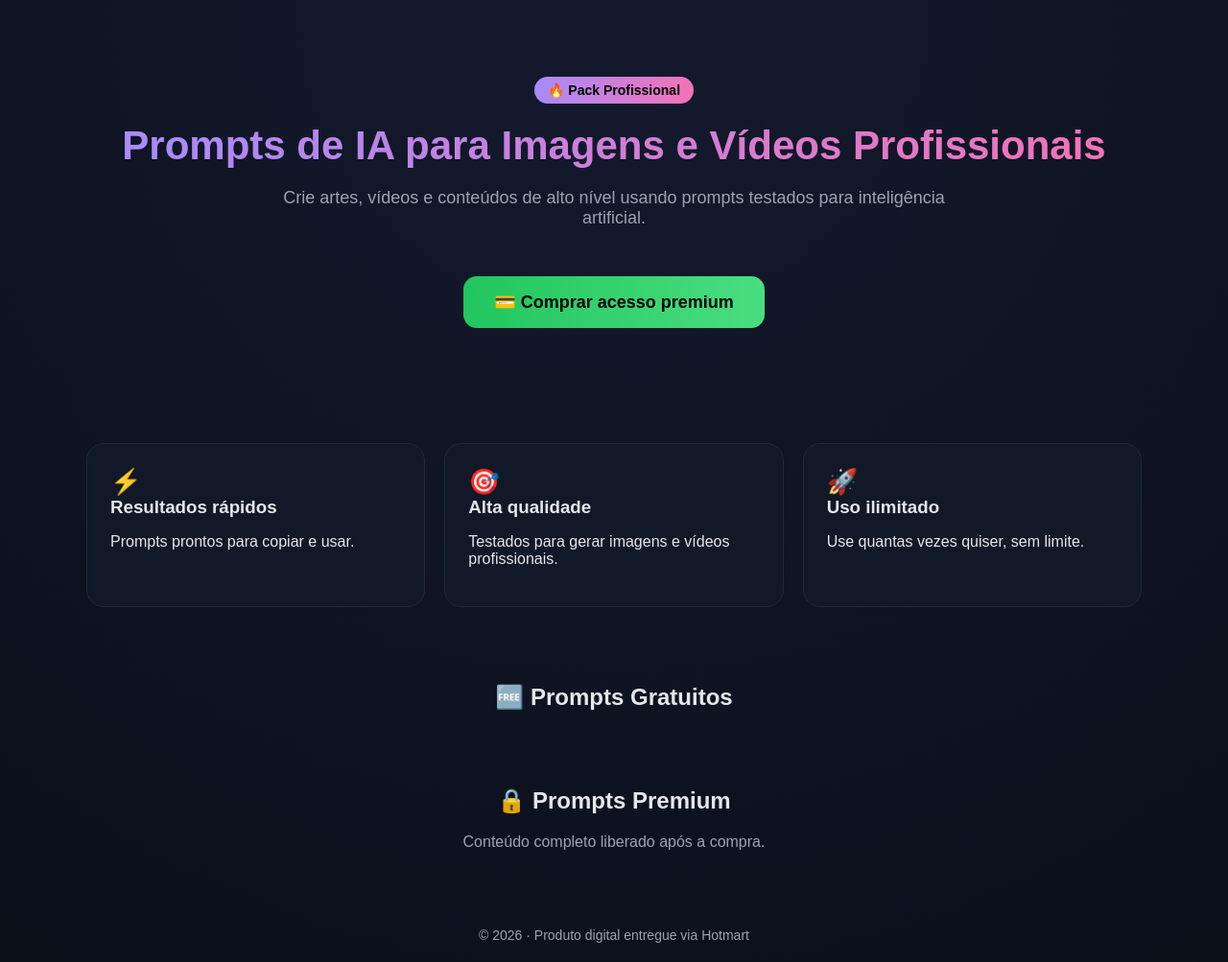
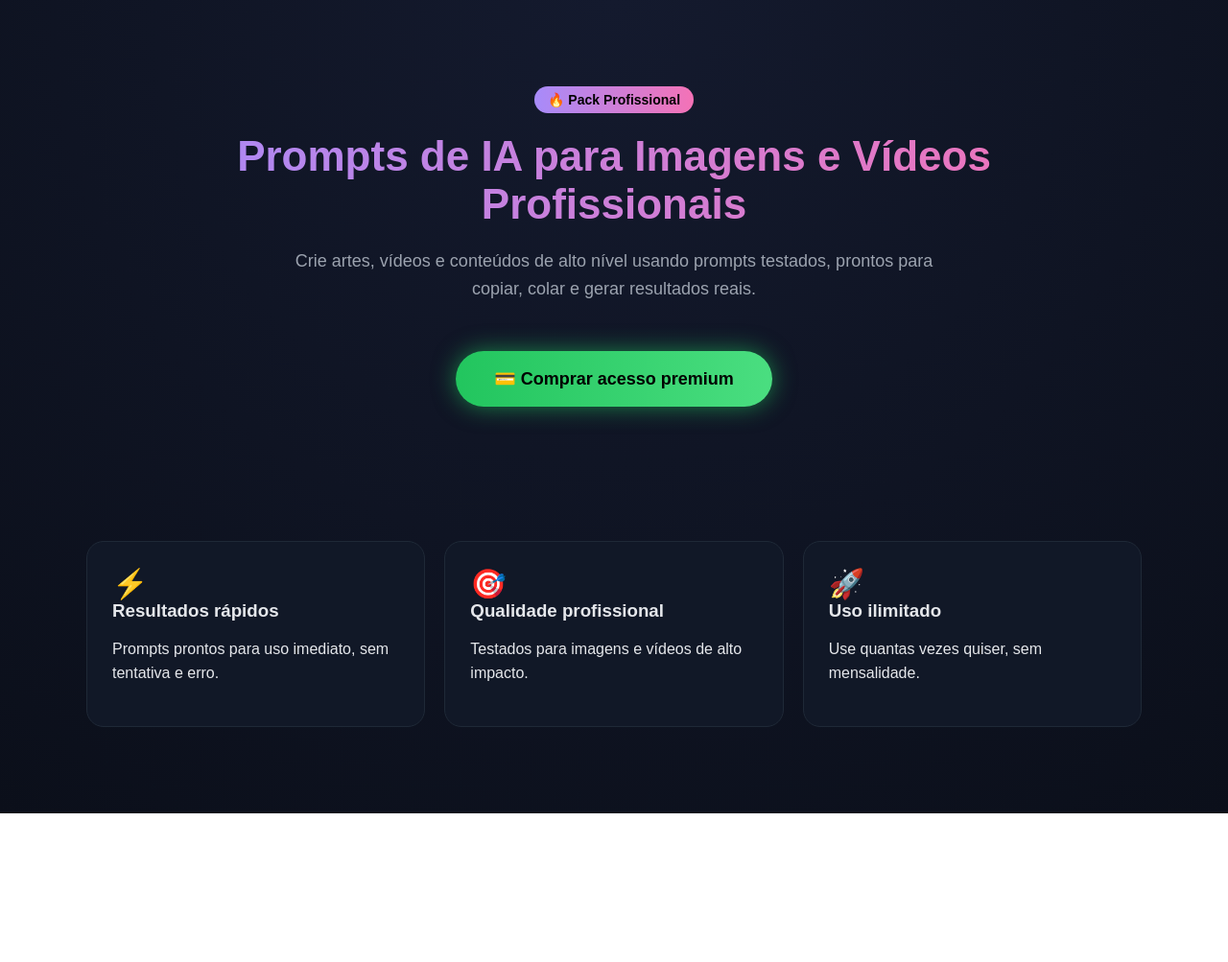
Before and after one commit to NettoPenido/pack-prompts-ia-site, a plain HTML site: page index.html in a window 1280 px wide. Shown: the whole page at 96% size. After the commit the page ends 848 px from the top, so only its background shows below. Drawn offline with Linux system fonts and the light colour scheme; no server answers.

Commit message:
Atualização completa do site

```diff
--- a/index.html
+++ b/index.html
@@ -2,7 +2,7 @@
 <html lang="pt-BR">
 <head>
   <meta charset="UTF-8" />
-  <title>Pack de Prompts IA</title>
+  <title>Pack de Prompts IA Profissionais</title>
   <meta name="viewport" content="width=device-width, initial-scale=1.0">
 
   <style>
@@ -32,6 +32,10 @@
       margin: 0 0 10px;
     }
 
+    p {
+      line-height: 1.6;
+    }
+
     a {
       text-decoration: none;
     }
@@ -44,7 +48,7 @@
     /* HERO */
     .hero {
       text-align: center;
-      padding: 60px 20px;
+      padding: 70px 20px;
     }
 
     .badge {
@@ -59,7 +63,7 @@
     }
 
     .hero h1 {
-      font-size: 42px;
+      font-size: 44px;
       background: linear-gradient(90deg, var(--lilas), var(--rosa));
       -webkit-background-clip: text;
       -webkit-text-fill-color: transparent;
@@ -68,19 +72,26 @@
     .hero p {
       color: var(--cinza);
       font-size: 18px;
-      max-width: 700px;
+      max-width: 720px;
       margin: 20px auto;
     }
 
     .cta {
       display: inline-block;
       margin-top: 30px;
-      padding: 16px 32px;
+      padding: 18px 40px;
       background: linear-gradient(90deg, var(--verde), #4ade80);
       color: #000;
       font-weight: bold;
-      border-radius: 14px;
+      border-radius: 50px;
       font-size: 18px;
+      box-shadow: 0 0 25px rgba(34,197,94,0.6);
+      transition: transform .2s ease, box-shadow .2s ease;
+    }
+
+    .cta:hover {
+      transform: scale(1.05);
+      box-shadow: 0 0 40px rgba(34,197,94,0.9);
     }
 
     /* BENEFÍCIOS */
@@ -88,23 +99,23 @@
       display: grid;
       grid-template-columns: repeat(auto-fit, minmax(240px, 1fr));
       gap: 20px;
-      margin: 60px 0;
+      margin: 70px 0;
     }
 
     .card {
       background: var(--card);
-      padding: 24px;
+      padding: 26px;
       border-radius: 18px;
       border: 1px solid #1f2937;
     }
 
     .card span {
-      font-size: 26px;
+      font-size: 30px;
     }
 
     /* PROMPTS */
     .section-title {
-      margin-top: 80px;
+      margin-top: 90px;
       margin-bottom: 20px;
       text-align: center;
     }
@@ -118,12 +129,12 @@
     }
 
     .prompt.pago {
-      opacity: 0.4;
+      opacity: 0.45;
     }
 
     footer {
       text-align: center;
-      margin-top: 80px;
+      margin-top: 90px;
       color: var(--cinza);
       font-size: 14px;
     }
@@ -138,8 +149,8 @@
       <div class="badge">🔥 Pack Profissional</div>
       <h1>Prompts de IA para Imagens e Vídeos Profissionais</h1>
       <p>
-        Crie artes, vídeos e conteúdos de alto nível usando prompts testados
-        para inteligência artificial.
+        Crie artes, vídeos e conteúdos de alto nível usando prompts testados,
+        prontos para copiar, colar e gerar resultados reais.
       </p>
 
       <a
@@ -156,71 +167,16 @@
       <div class="card">
         <span>⚡</span>
         <h3>Resultados rápidos</h3>
-        <p>Prompts prontos para copiar e usar.</p>
+        <p>Prompts prontos para uso imediato, sem tentativa e erro.</p>
       </div>
       <div class="card">
         <span>🎯</span>
-        <h3>Alta qualidade</h3>
-        <p>Testados para gerar imagens e vídeos profissionais.</p>
+        <h3>Qualidade profissional</h3>
+        <p>Testados para imagens e vídeos de alto impacto.</p>
       </div>
       <div class="card">
         <span>🚀</span>
         <h3>Uso ilimitado</h3>
-        <p>Use quantas vezes quiser, sem limite.</p>
+        <p>Use quantas vezes quiser, sem mensalidade.</p>
       </div>
     </div>
-
-    <!-- GRATUITOS -->
-    <h2 class="section-title">🆓 Prompts Gratuitos</h2>
-    <div id="gratuitos"></div>
-
-    <!-- PAGOS -->
-    <h2 class="section-title">🔒 Prompts Premium</h2>
-    <p style="text-align:center; color:#9ca3af;">
-      Conteúdo completo liberado após a compra.
-    </p>
-
-    <div id="pagos"></div>
-
-    <footer>
-      © 2026 · Produto digital entregue via Hotmart
-    </footer>
-
-  </div>
-
-  <script>
-    const API = "https://prompt-saas-backend-production.up.railway.app";
-
-    // Gratuitos
-    fetch(API + "/prompts/gratuitos")
-      .then(res => res.json())
-      .then(data => {
-        const div = document.getElementById("gratuitos");
-        data.forEach(p => {
-          div.innerHTML += `
-            <div class="prompt">
-              <h3>${p.titulo}</h3>
-              <p>${p.conteudo}</p>
-            </div>
-          `;
-        });
-      });
-
-    // Pagos
-    fetch(API + "/prompts/pagos")
-      .then(res => res.json())
-      .then(data => {
-        const div = document.getElementById("pagos");
-        data.forEach(p => {
-          div.innerHTML += `
-            <div class="prompt pago">
-              <h3>${p.titulo}</h3>
-              <p>🔒 Disponível após a compra</p>
-            </divzdiv>
-          `;
-        });
-      });
-  </script>
-
-</body>
-</html>
```
